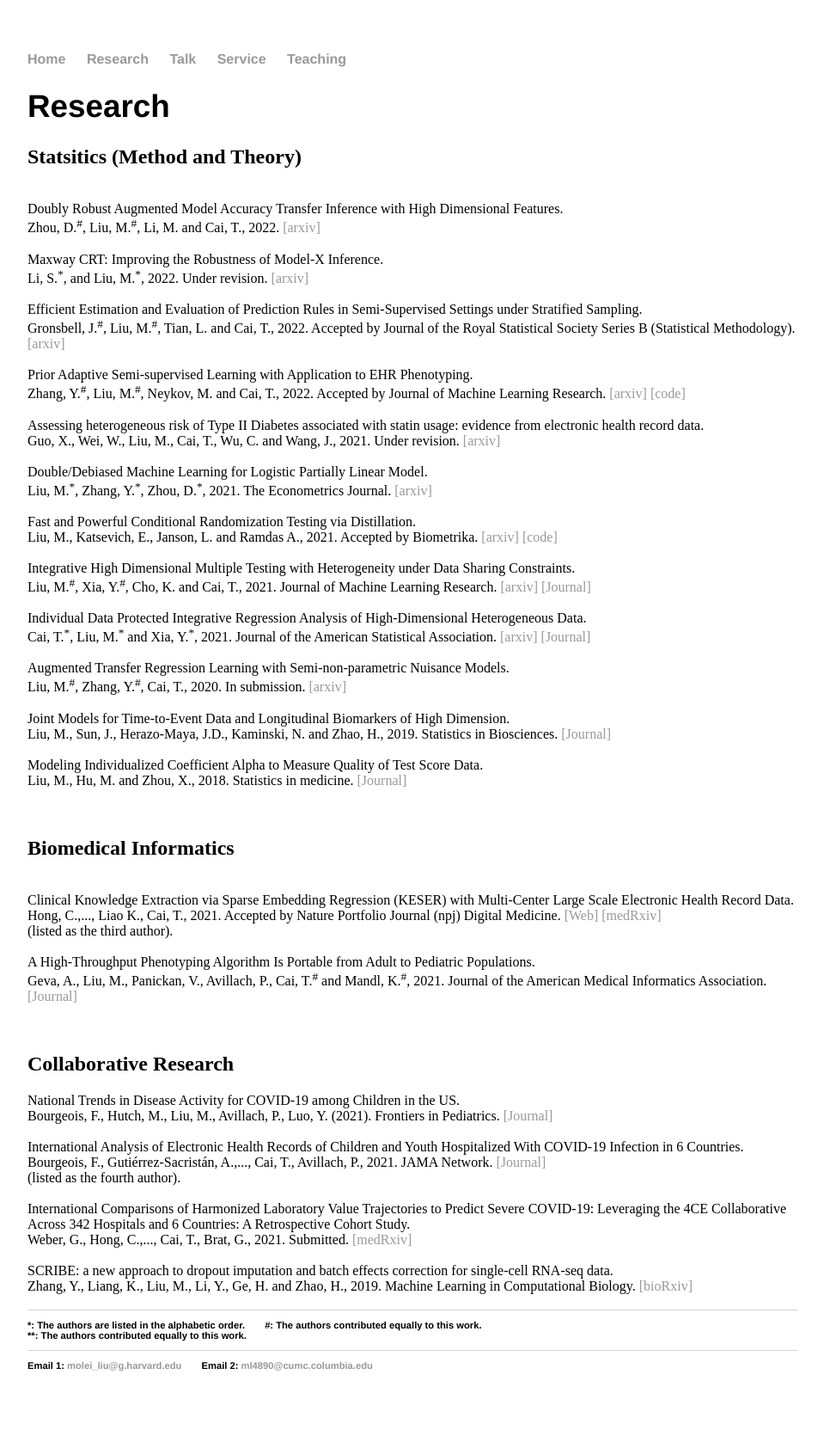
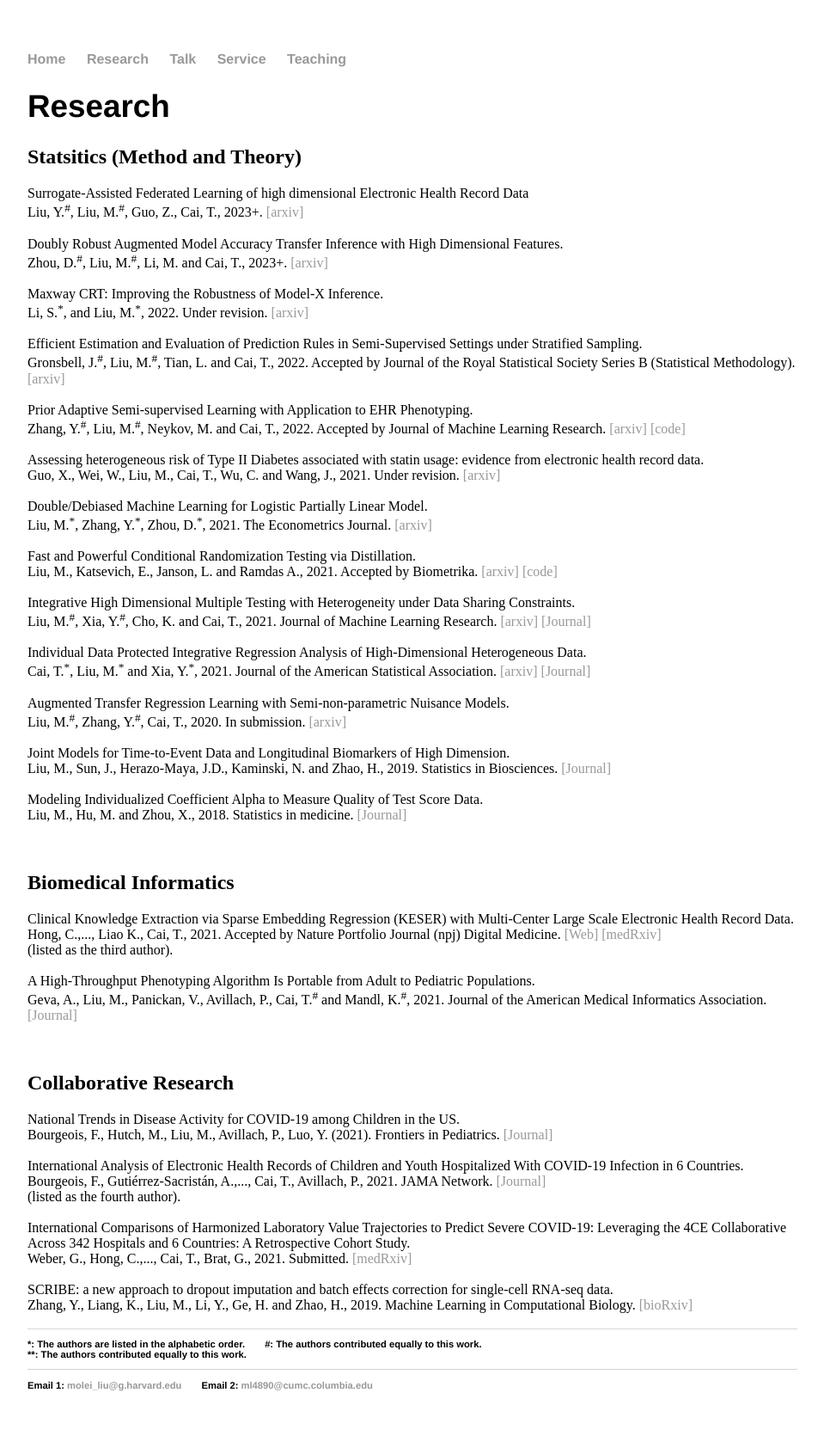
Before and after one commit to moleibobliu/moleibobliu.github.io, a Jekyll site: the page built from pub/index.html, in a window 1280 px wide. Shown: the whole page at 86% size, without its empty margins (160-1119 px from the left). Built offline with Jekyll 4.4.1, drawn with Linux system fonts in a browser that asks for light colours; before the commit the page ends 1654 px from its top, so only the background shows below that.

Commit message:
Update index.html

```diff
--- a/pub/index.html
+++ b/pub/index.html
@@ -6,8 +6,12 @@ title: Molei Liu
 	<h1> Research </h1>
 	<h2> Statsitics (Method and Theory) </h2>
 
+	Surrogate-Assisted Federated Learning of high dimensional Electronic Health Record Data
+        <br \>  Liu, Y.<sup>#</sup>, Liu, M.<sup>#</sup>, Guo, Z., Cai, T., 2023+. <a href="https://arxiv.org/abs/2302.04970"> [arxiv] </a>
+         <br \>
+
 	<br \>  Doubly Robust Augmented Model Accuracy Transfer Inference with High Dimensional Features.
-	<br \>  Zhou, D.<sup>#</sup>, Liu, M.<sup>#</sup>, Li, M. and Cai, T., 2022. <a href="https://arxiv.org/abs/2208.05134"> [arxiv] </a>
+	<br \>  Zhou, D.<sup>#</sup>, Liu, M.<sup>#</sup>, Li, M. and Cai, T., 2023+. <a href="https://arxiv.org/abs/2208.05134"> [arxiv] </a>
 	<br \>
 
 	<br \>  Maxway CRT: Improving the Robustness of Model-X Inference.
@@ -62,7 +66,7 @@ title: Molei Liu
 
 	<h2> Biomedical Informatics </h2>
 
-	<br \> Clinical Knowledge Extraction via Sparse Embedding Regression (KESER) with Multi-Center Large Scale Electronic Health Record Data.
+	Clinical Knowledge Extraction via Sparse Embedding Regression (KESER) with Multi-Center Large Scale Electronic Health Record Data.
 	<br \> Hong, C.,..., Liao K., Cai, T., 2021. Accepted by Nature Portfolio Journal (npj) Digital Medicine. <a href="https://celehs.github.io/KESER"> [Web] </a>
 	       <a href="https://www.medrxiv.org/content/10.1101/2021.03.13.21253486v1"> [medRxiv] </a>
 	<br \> (listed as the third author).
```
